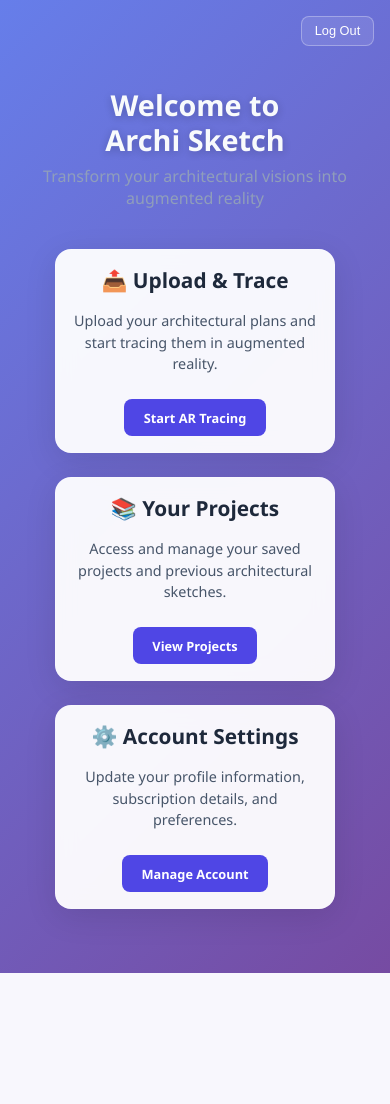
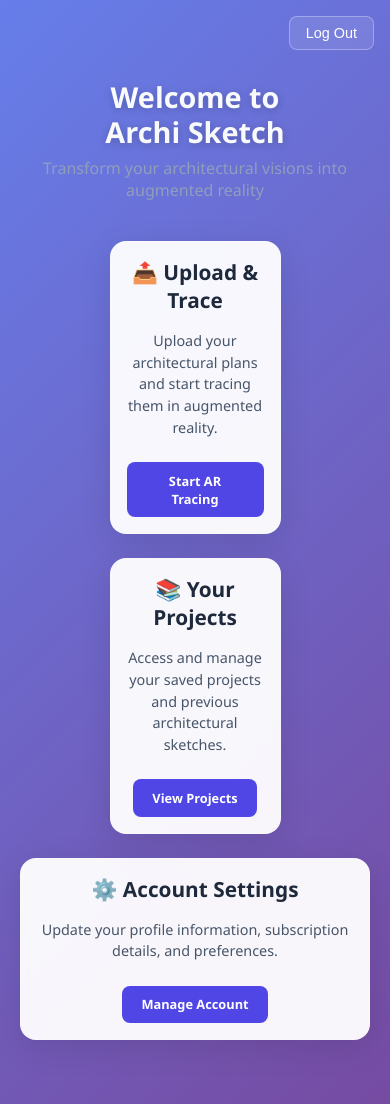
Before and after one commit to Arhyeldee001/Archi-Sketch, a Python web app: template templates/dashboard.html in a window 390 px wide. Before the commit the page ends 973 px from the top, so only its background shows below. Run offline with Jinja, Linux system fonts and the light colour scheme; the template is opened without the code that fills it, so the values that code supplies are empty.

Commit message:
Update dashboard.html

```diff
--- a/templates/dashboard.html
+++ b/templates/dashboard.html
@@ -31,7 +31,7 @@
             padding: 2rem 1rem;
             width: 100%;
             max-width: 1200px;
-            margin-top: 3rem; /* Increased top margin */
+            margin-top: 3.5rem;
         }
 
         .header h1 {
@@ -53,7 +53,7 @@
             display: flex;
             flex-direction: column;
             align-items: center;
-            gap: 1.5rem; /* Reduced gap */
+            gap: 1.5rem;
             padding: 1rem;
             width: 100%;
             max-width: 1200px;
@@ -65,19 +65,18 @@
             display: flex;
             justify-content: center;
             flex-wrap: wrap;
-            gap: 1.5rem; /* Reduced gap */
+            gap: 1.5rem;
             width: 100%;
         }
 
         .card {
             background: rgba(255, 255, 255, 0.95);
             border-radius: 16px;
-            padding: 1.5rem; /* Reduced padding */
+            padding: 1.5rem;
             box-shadow: 0 8px 32px rgba(0, 0, 0, 0.1);
             transition: all 0.3s ease;
-            width: 100%;
-            max-width: 350px; /* Reduced max width */
-            min-width: 250px; /* Reduced min width */
+            width: calc(50% - 1.5rem);
+            max-width: 350px;
             text-align: center;
             backdrop-filter: blur(10px);
             border: 1px solid rgba(255, 255, 255, 0.2);
@@ -91,15 +90,15 @@
 
         .card h2 {
             color: #1e293b;
-            margin: 0 0 1rem; /* Reduced margin */
-            font-size: 1.5rem; /* Reduced font size */
+            margin: 0 0 1rem;
+            font-size: 1.5rem;
             font-weight: 600;
         }
 
         .card p {
             color: #475569;
-            margin: 0 0 1.5rem; /* Reduced margin */
-            font-size: 1rem; /* Reduced font size */
+            margin: 0 0 1.5rem;
+            font-size: 1rem;
             line-height: 1.5;
         }
 
@@ -107,10 +106,10 @@
             background: var(--primary);
             color: white;
             border: none;
-            padding: 0.7rem 1.5rem; /* Reduced padding */
+            padding: 0.7rem 1.5rem;
             border-radius: 8px;
             font-weight: 600;
-            font-size: 0.9rem; /* Reduced font size */
+            font-size: 0.9rem;
             cursor: pointer;
             transition: all 0.3s;
             text-decoration: none;
@@ -123,9 +122,9 @@
         }
 
         .logout-btn {
-            position: absolute;
-            top: 1.5rem;
-            right: 1.5rem;
+            position: fixed;
+            top: 1rem;
+            right: 1rem;
             background: rgba(255, 255, 255, 0.1);
             border: 1px solid rgba(255, 255, 255, 0.3);
             color: white;
@@ -134,47 +133,43 @@
             cursor: pointer;
             transition: all 0.3s;
             font-size: 0.9rem;
-            z-index: 10;
+            z-index: 100;
         }
 
         .logout-btn:hover {
             background: rgba(255, 255, 255, 0.2);
         }
 
+        /* Special case for single card row */
+        .dashboard-container > .cards-row:last-child .card {
+            width: 100%;
+            max-width: 350px;
+        }
+
         @media (max-width: 768px) {
             .header {
                 padding: 1.5rem 1rem;
-                margin-top: 4rem; /* Increased top margin for mobile */
+                margin-top: 3.5rem;
             }
 
             .header h1 {
                 font-size: 2rem;
-                white-space: pre-line; /* Allows line break */
+                white-space: pre-line;
             }
 
             .header p {
                 font-size: 1.1rem;
             }
 
-            .logout-btn {
-                top: 1rem;
-                right: 1rem;
-                padding: 0.4rem 0.8rem;
-                font-size: 0.8rem;
+            .card {
+                width: calc(50% - 0.75rem);
+                padding: 1.2rem;
+                max-width: none;
             }
 
-            .card {
-                padding: 1.2rem;
-                max-width: 300px;
-                min-width: 200px;
-            }
-
-            .card h2 {
-                font-size: 1.3rem;
-            }
-
-            .card p {
-                font-size: 0.9rem;
+            .dashboard-container > .cards-row:last-child .card {
+                width: 100%;
+                max-width: 350px;
             }
         }
 
@@ -188,13 +183,34 @@
             }
 
             .card {
+                width: calc(50% - 0.5rem);
                 padding: 1rem;
-                max-width: 280px;
+                min-width: 0;
+            }
+
+            .card h2 {
+                font-size: 1.3rem;
+            }
+
+            .card p {
+                font-size: 0.9rem;
             }
 
             .btn-primary {
                 padding: 0.6rem 1.2rem;
                 font-size: 0.8rem;
+            }
+        }
+
+        /* Very small screens (like iPhone 5/SE) */
+        @media (max-width: 320px) {
+            .card {
+                width: 100%;
+                max-width: 280px;
+            }
+
+            .dashboard-container > .cards-row:first-child {
+                flex-direction: column;
             }
         }
     </style>
@@ -203,7 +219,7 @@
     <button class="logout-btn" onclick="logout()">Log Out</button>
 
     <div class="header">
-        <h1>Welcome to<br>Archi Sketch</h1> <!-- Added line break -->
+        <h1>Welcome to<br>Archi Sketch</h1>
         <p>Transform your architectural visions into augmented reality</p>
     </div>
 
```
